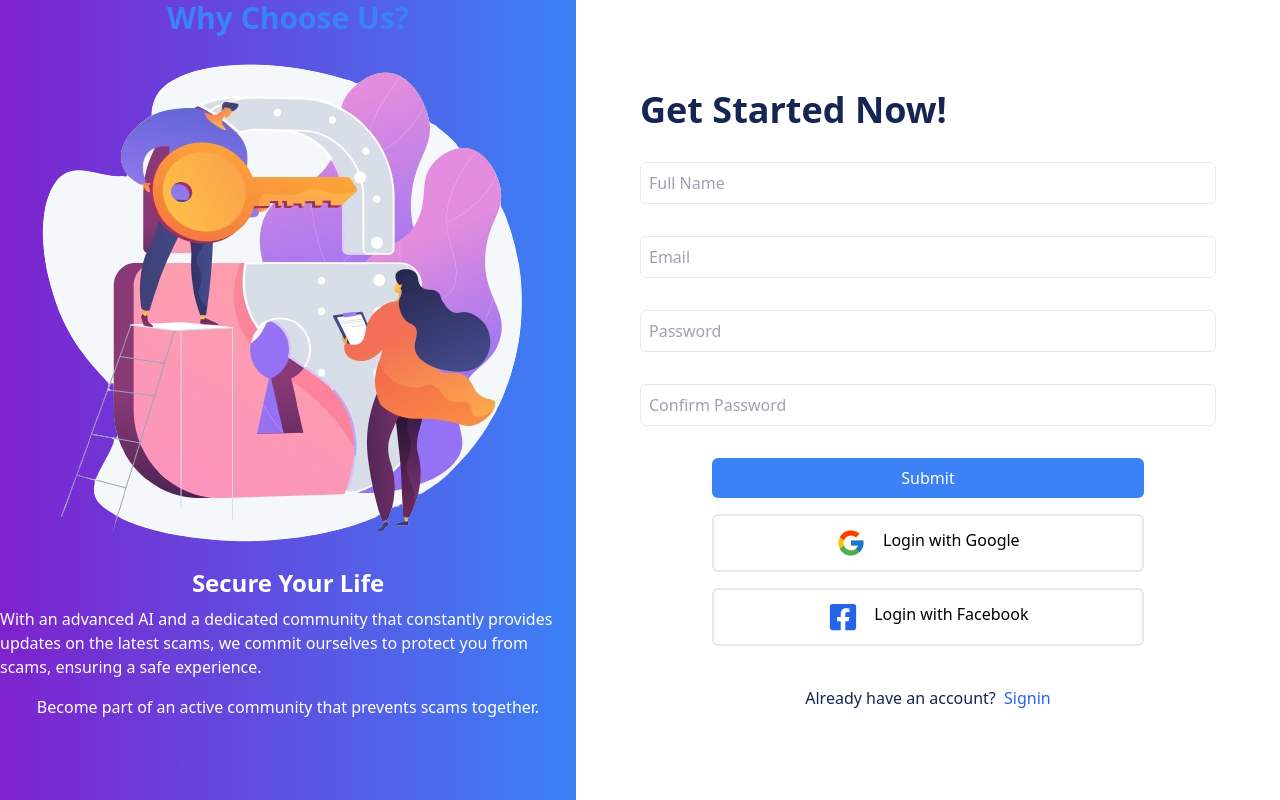
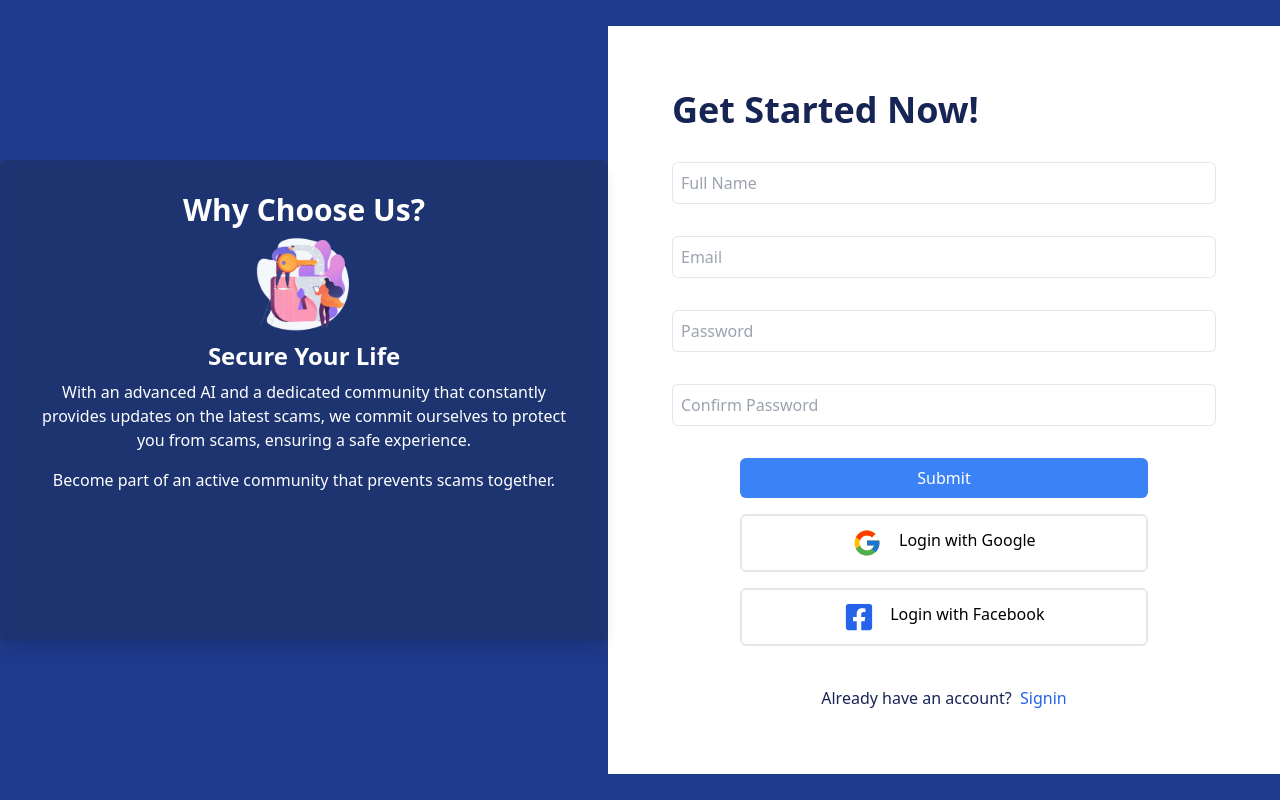
Before and after one commit to SachithraPinnaduwa/sdgp, a Next.js app: page /signup in a window 1280 px wide. Built offline with nearby package versions, Linux system fonts and the light colour scheme.

Commit message:
change signin image side

```diff
--- a/app/signup/page.js
+++ b/app/signup/page.js
@@ -7,15 +7,16 @@ import {FaFacebookSquare} from "react-icons/fa";
 
 function Page() {
     return (
-        <div className="flex flex-row max-h-screen min-h-screen">
-            <div className="flex-1 bg-gradient-to-r from-purple-700 to-blue-500 ">
-                <h1 className=" text-3xl font-bold mb-4 flex justify-center text-blue-500 ">Why Choose Us?</h1>
-                <Image src={login} alt="login" className="mx-auto mb-4"/>
+        <div className="flex items-center justify-center h-screen">
+            <div className="flex-1 bg-slate-800 border-slate-400 rounded-md p-4 md:p-8 shadow-lg backdrop-filter backdrop-blur-sm bg-opacity-30 relative flex flex-col items-center min-h-[60vh]">
+                <h1 className=" text-3xl text-white font-bold text-center mb-2 ">Why Choose Us?</h1>
+                <Image src={login} alt="login" className="mx-auto mb-2 md:w-24 md:h-24"/>
                 <h2 className="text-white text-2xl font-bold mb-2 justify-center flex">Secure Your Life</h2>
-                <h3 className="text-white mb-4 justify-center flex">With an advanced AI and a dedicated community that constantly provides updates on the latest scams,
+                <h3 className="text-white mb-4 text-center">With an advanced AI and a dedicated community that constantly provides updates on the latest scams,
                     we commit ourselves to protect you from scams, ensuring a safe experience.</h3>
                 <p className="text-white mb-8 justify-center flex">Become part of an active community that prevents scams together.</p>
             </div>
+
             <div className="flex-1 p-[5%] text-blue-950 bg-white justify-center flex flex-col">
                 <h1 className="text-4xl font-bold mb-8 ">Get Started Now!</h1>
                 <form className="flex flex-col">
```
